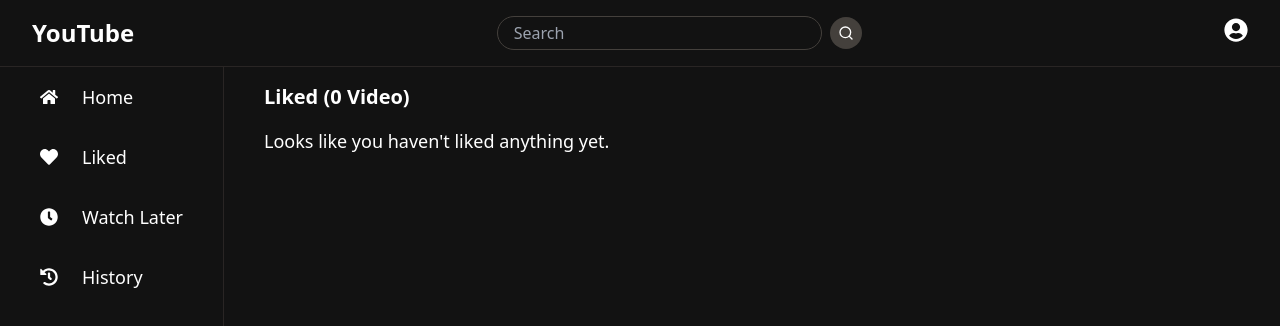
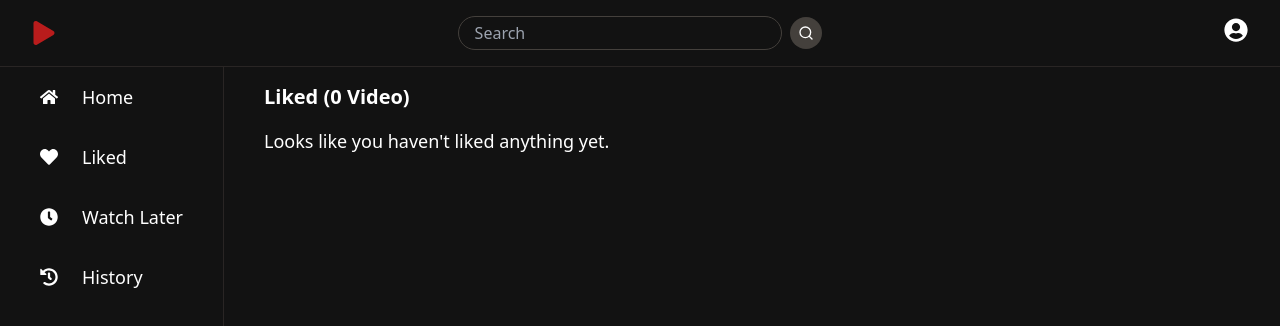
Before and after one commit to fazil490/video-library, a React (Vite) app: page /liked in a window 1280 px wide. Shown: the top 326 px of the page. Built offline with nearby package versions, Linux system fonts and the light colour scheme.

Commit message:
styles updated

```diff
--- a/src/components/MobileNavbar.jsx
+++ b/src/components/MobileNavbar.jsx
@@ -1,6 +1,7 @@
 import { IoChevronBack } from "react-icons/io5";
 import { useContext, useState } from "react";
 import { FiSearch } from "react-icons/fi";
+import { FaPlay } from "react-icons/fa";
 import { FaUserCircle } from "react-icons/fa";
 import { RxHamburgerMenu } from "react-icons/rx";
 import { Link } from "react-router-dom";
@@ -46,7 +47,7 @@
               <RxHamburgerMenu />
             </button>
             <h1 className="text-white text-xl sm:text-2xl font-semibold">
-              <Link to="/">YouTube</Link>
+              <Link className="text-red-700" to="/"><FaPlay /></Link>
             </h1>
           </div>
           <div className="flex items-center justify-between gap-4">
--- a/src/components/Navbar.jsx
+++ b/src/components/Navbar.jsx
@@ -1,5 +1,5 @@
 import { FiSearch } from "react-icons/fi";
-import { FaUserCircle } from "react-icons/fa";
+import { FaPlay, FaUserCircle } from "react-icons/fa";
 import { Link } from "react-router-dom";
 
 const Navbar = () => {
@@ -7,7 +7,7 @@
     <nav className="bg-darkbg border-b border-b-stone-800 flex p-4 md:px-8 items-center justify-between">
       <div className="flex items-center justify-between">
         <h1 className="text-white text-xl sm:text-2xl font-semibold">
-          <Link to="/">YouTube</Link>
+          <Link to="/" className="text-red-700"><FaPlay /></Link>
         </h1>
       </div>
       <div className="flex items-center gap-2 w-[30%]">
--- a/src/components/Sidebar.jsx
+++ b/src/components/Sidebar.jsx
@@ -13,7 +13,7 @@
         sidebar ? "left-0" : "-left-80"
       } transition-all duration-500 ease-in-out z-10 lg:left-0 bg-darkbg h-[100vh] fixed  border-r border-r-stone-800`}
     >
-      <div className="text-white text-sm sm:text-md md:text-lg">
+      <div className="text-white text-md md:text-lg">
         <Link
           to="/"
           className={`flex items-center justify-start gap-4 md:gap-6 px-8 md:px-10 py-4 hover:bg-stone-800`}
```
